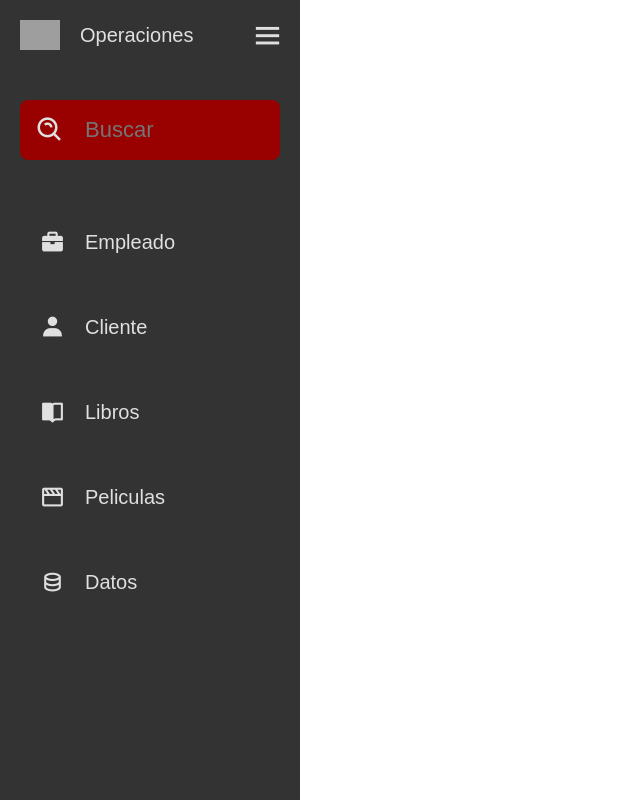
After one commit to jfruizg/Proyecto_Final_BD_Python, a Flask app: template templates/views/User/Admin.html in a window 1280 px wide. The commit adds this page. Shown: the whole page, without its empty margins (0-640 px from the left). Run offline with Flask 2, Linux system fonts and the light colour scheme; the template is opened without the code that fills it, so the values that code supplies are empty; grey boxes are pictures that could not be loaded.

Commit message:
login y admin

```diff
--- /dev/null
+++ b/templates/js/funcionalidad.js
@@ -0,0 +1,26 @@
+/*redireccion de registro a principal HTML*/
+function volver(){
+    location.href = "login.html";
+}
+/*Menu lateral admin*/
+const toggle = document.querySelector(".toggle")
+const menuDashboard = document.querySelector(".menu-dashboard")
+const iconmenu = document.querySelector("i")
+const enlacesMenu = document.querySelector(".enlace")
+
+toggle.addEventListener("click", ()=> {
+    menuDashboard.classList.toggle("open");
+
+    if(iconmenu.classList.contains("bx-menu")){
+        iconmenu.classList.replace("bx-menu", "bx,x")
+    }else{
+        iconmenu.classList.replace("bx-x", "bx-menu")
+    }
+})
+
+enlacesMenu.forEach(enlace => {
+    enlace.addEventListener("click", () =>{
+        menuDashboard.classList.add("open")
+        iconmenu.classList.replace("bx-menu", "bx-x")
+    })
+});
--- /dev/null
+++ b/templates/stylesheet/User/Admin.css
@@ -0,0 +1,131 @@
+@import url('https://fonts.googleapis.com/css2?family=Lobster&family=Montserrat:wght@200&display=swap');
+*{
+    margin: 0%;
+    padding: 0%;
+    box-sizing: border-box;
+}
+
+body{
+    font-family: 'Monserrat', sans-serif;
+    color: #E0E0E0;
+}
+
+.menu-dashboard{
+    max-width: 150px;
+    height: 100vh;
+    background: #333333;
+    padding: 20px;
+    transition: max-width.3s ease;
+}
+
+.top-menu{
+    display: flex;
+    align-items: center;
+    justify-content: space-between;
+}
+
+.top-menu .logo{
+    display: flex;
+    align-items: center;
+}
+
+.top-menu .logo img{
+    width: 40px;
+    transition: width.3s ease;
+}
+
+.top-menu .logo span{
+    font-size: 20px;
+    margin-left: 20px;
+    display: none;
+}
+
+.top-menu .toggle{
+    width: 30px;
+    height: 20px;
+    display: flex;
+    align-items: center;
+    color: #E0E0E0;
+    justify-content: space-between;
+    cursor: pointer;
+}
+
+.top-menu .toggle i{
+    font-size: 35px;
+}
+
+.input-search{
+    width: 100%;
+    margin: 50px 0;
+    background-color: #990101;
+    padding: 15px;
+    border-radius: 8px;
+    display: flex;
+    align-items: center;
+}
+
+.input-search i{
+    font-size: 30px;
+    margin-right: 20px;
+}
+
+.input-search .input{
+    border: none;
+    outline: none;
+    background-color: transparent;
+    width: 100%;
+    height: 30px;
+    color: #E0E0E0;
+    font-size: 22px;
+    display: none;
+}
+
+.menu .enlace{
+    width: 100%;
+    padding: 20px 0 20px 17px;
+    border-radius: 8px;
+    display: flex;
+    align-items: center;
+    margin-bottom: 20px;
+    cursor: pointer;
+    font-size: 20px;
+    transition: all .3s ease;
+}
+
+.menu-dashboard.open{
+    max-width: 300px;
+}
+
+.menu .enlace:hover{
+    background: #930d01;
+}
+
+.menu .enlace i{
+    margin-right: 20px;
+    font-size: 25px;
+}
+
+.menu .enlace span{
+    opacity: 0;
+    transition: opacity .3s ease;
+}
+
+.menu-dashboard.open .top-menu .logo span{
+    display: block;
+}
+
+.menu-dashboard.open .input-search
+.menu-dashboard.open .menu .enlace{
+    width: auto;
+}
+
+.menu-dashboard.open .input-search .input{
+    display: block;
+}
+.menu-dashboard.open .menu .enlace{
+    padding: 20px;
+}
+
+.menu-dashboard.open .menu .enlace span{
+    opacity: 1;
+}
--- /dev/null
+++ b/templates/views/User/Admin.html
@@ -0,0 +1,59 @@
+<!DOCTYPE html>
+<html lang="en">
+<head>
+    <meta charset="UTF-8">
+    <meta http-equiv="X-UA-Compatible" content="IE=edge">
+    <link rel="shortcut icon" href="/Imagenes/logo.ico" type="image/x-icon">
+    <meta name="viewport" content="width=device-width, initial-scale=1.0">
+    <link href='https://unpkg.com/boxicons@2.1.2/css/boxicons.min.css' rel='stylesheet'>
+    <link rel="stylesheet" href="/CSS/admin.css">
+    <script src="/JS/Funcionalidad.JS" defer></script>
+    <title>Administrador</title>
+</head>
+<body>
+    <div class="menu-dashboard open">
+        <!--TOP MENU-->
+        <div class="top-menu">
+            <div class="logo">
+                <img src="/Imagenes/logo.png" alt="">
+                <span>Operaciones</span>
+            </div>
+            <div class="toggle">
+                <i class='bx bx-menu'></i>
+            </div>
+        </div>
+        <!--Input Search-->
+        <div class="input-search">
+            <i class='bx bx-search-alt' ></i>
+            <input type="text" class="input" placeholder="Buscar">
+        </div>
+        <!--Menu-->
+        <div class="menu">
+            <div class="enlace">
+                <i class='bx bxs-briefcase' ></i>
+                <span>Empleado</span>
+            </div>
+
+            <div class="enlace">
+                <i class='bx bxs-user'></i>
+                <span>Cliente</span>
+            </div>
+
+            <div class="enlace">
+                <i class='bx bxs-book-open' ></i>
+                <span>Libros</span>
+            </div>
+
+            <div class="enlace">
+                <i class='bx bx-movie' ></i>
+                <span>Peliculas</span>
+            </div>
+
+            <div class="enlace">
+                <i class="bx bx-data"></i>
+                <span>Datos</span>
+            </div>
+        </div>
+    </div>
+</body>
+</html>
```
Also changed, not shown: templates/stylesheet/User/Login.css (added, +32 -0 lines), templates/stylesheet/User/registro.css (added, +10 -0 lines), templates/stylesheet/User/user.css (deleted, +0 -15 lines), templates/views/User/Registro.html (added, +34 -0 lines), templates/views/User/login.html (+5 -4 lines), templates/js/user_js.js (deleted).
